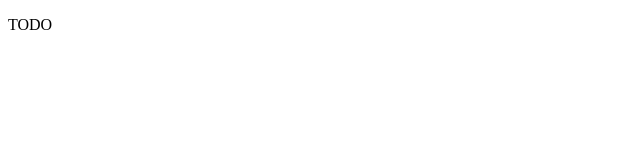
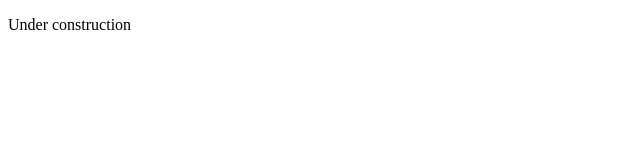
Before and after one commit to juliawong/juliawong.github.io, a plain HTML site: page index.html in a window 1280 px wide. Shown: the whole page, without its empty margins (0-640 px from the left). Drawn offline with Linux system fonts and the light colour scheme.

Commit message:
Update index.html

```diff
--- a/index.html
+++ b/index.html
@@ -5,6 +5,6 @@
   <title>Julia Wong</title>
 </head>
 <body>
-  <p>TODO</p>
+  <p>Under construction</p>
 </body>
 </html>
```
